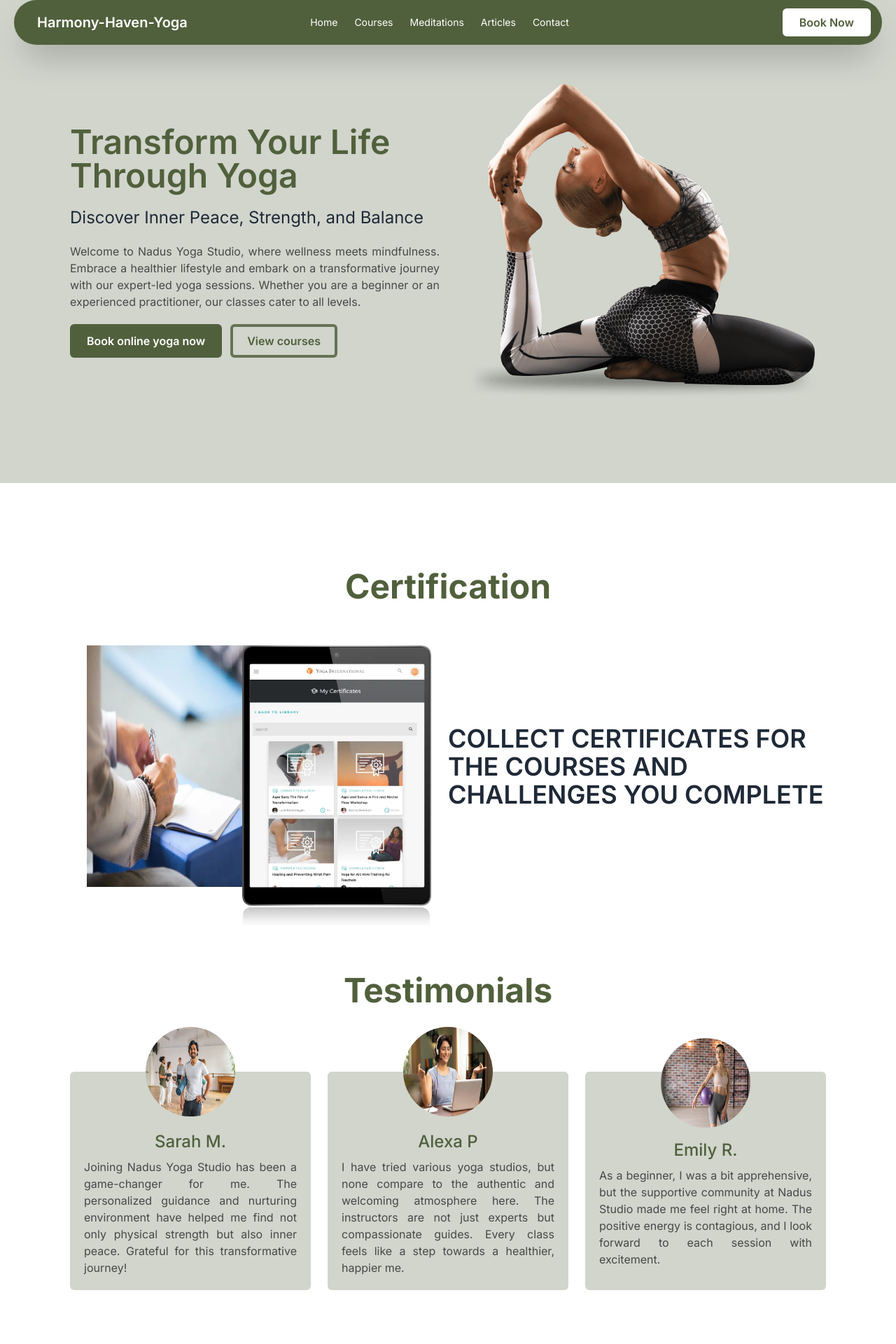
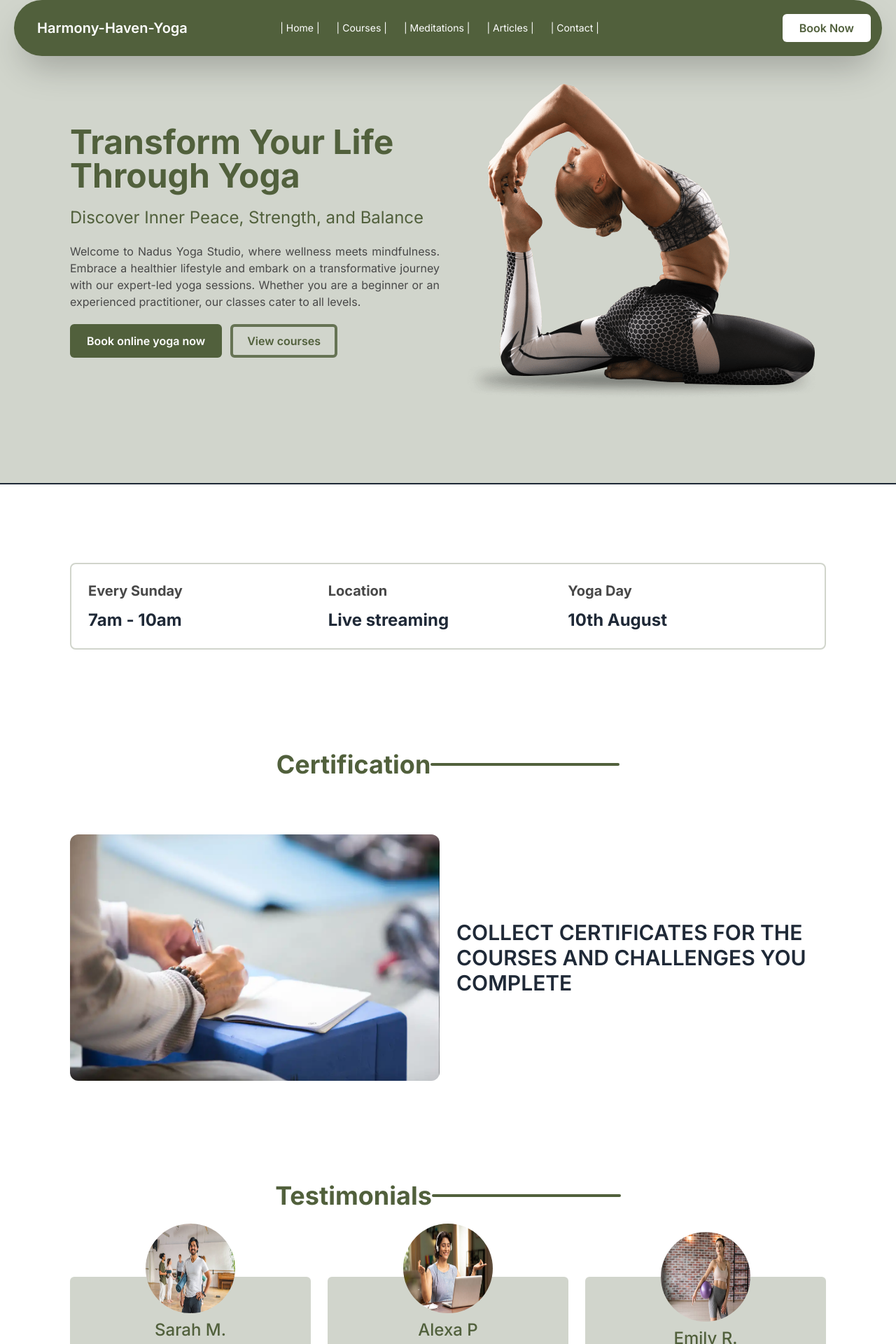
Before and after one commit to mahfuja5768/harmony-haven-yoga, a Next.js app: page / in a window 1280 px wide. Shown: the top 1920 px of the page at 70% size. Built offline with nearby package versions, Linux system fonts and the light colour scheme.

Commit message:
add schedule section

```diff
--- a/src/app/page.js
+++ b/src/app/page.js
@@ -4,11 +4,13 @@ import Banner from "@/components/ui/Banner";
 import Certificate from "@/components/ui/Certificate";
 import Client from "@/components/ui/Client";
 import NewsLetter from "@/components/ui/NewsLetter";
+import Schedule from "@/components/ui/Schedule";
 export default function HomePage() {
   return (
     <div className="">
       <Navbar />
       <Banner />
+      <Schedule />
       <Certificate />
       <Client />
       <NewsLetter />
--- a/src/components/shared/CustomButton.js
+++ b/src/components/shared/CustomButton.js
@@ -2,11 +2,11 @@ const CustomButton = ({isFill, text }) => {
   return (
     <>
       {isFill ? (
-        <button className="bg-[#51603c] px-5 py-2 text-white border-4 border-transparent hover:border-[#667354] font-semibold hover:text-primary hover:bg-transparent rounded-md transition-all duration-300">
+        <button className="bg-[#51603c] px-5 py-1 md:py-2 text-white border-4 border-transparent hover:border-[#667354] font-semibold hover:text-primary hover:bg-transparent rounded-md transition-all duration-300">
           {text}
         </button>
       ) : (
-        <button className="border-4 border-[#667354] px-5 py-2 hover:bg-[#667354]  font-semibold hover:text-white text-primary rounded-md transition-all duration-300">
+        <button className="border-4 border-[#667354] px-5 py-1 md:py-2 hover:bg-[#667354]  font-semibold hover:text-white text-primary rounded-md transition-all duration-300">
           {text}
         </button>
       )}
--- a/src/components/shared/Navbar.js
+++ b/src/components/shared/Navbar.js
@@ -25,7 +25,7 @@ const Navbar = () => {
   ];
 
   return (
-    <div className="max-w-[1240px] px-4 mx-auto rounded-full  shadow-2xl fixed left-0 z-10 mb-12 right-0 navbar bg-primary text-white">
+    <div className="max-w-[1240px] px-4 mx-auto rounded-full py-4 shadow-2xl fixed left-0 z-10 mb-12 right-0 navbar bg-primary text-white">
       <div className="navbar-start">
         <div className="dropdown">
           <div tabIndex={0} role="button" className="btn btn-ghost lg:hidden">
@@ -50,7 +50,7 @@ const Navbar = () => {
           >
             {navItems.map((item) => (
               <Link key={item} href={item.pathName}>
-                <button className="text-black">{item.route}</button>
+                <button className="text-black"> {item.route} </button>
               </Link>
             ))}
           </ul>
@@ -62,7 +62,7 @@ const Navbar = () => {
           {navItems.map((item) => (
             <Link key={item} href={item.pathName}>
               <button className="text-white mr-6 text-medium">
-                {item.route}
+                | {item.route} |
               </button>
             </Link>
           ))}
--- a/src/components/shared/SectionTitle.js
+++ b/src/components/shared/SectionTitle.js
@@ -1,8 +1,11 @@
 const SectionTitle = ({ heading }) => {
   return (
-      <h3 className="text-2xl md:text-3xl lg:text-5xl text-primary font-bold  text-center py-3 px-7 rounded-sm my-12">
+      <div className="flex justify-center items-center">
+        <h3 className=" text-2xl md:text-3xl lg:text-4xl text-primary font-bold  text-center  rounded-sm md:my-8  my-6">
         {heading}
       </h3>
+      <div className="text-2xl w-1/4 bg-primary h-1 rounded-full"></div>
+      </div>
   );
 };
 
--- a/src/components/ui/Banner.js
+++ b/src/components/ui/Banner.js
@@ -9,10 +9,10 @@ const Banner = () => {
       <Container>
         <div className="grid grid-cols-1 md:grid-cols-2 justify-center md:justify-between gap-6 items-center">
           <div className=" space-y-5">
-            <h1 className=" text-5xl w-full text-[#51603c] font-semibold">
+            <h1 className=" text-5xl w-full text-[#51603c] font-bold">
               Transform Your Life Through Yoga
             </h1>
-            <h3 className="text-2xl">
+            <h3 className="text-2xl text-primary">
               Discover Inner Peace, Strength, and Balance
             </h3>
             <p className="text-gray text-justify">
@@ -37,47 +37,3 @@ const Banner = () => {
 };
 
 export default Banner;
-
-
-// import Link from "next/link";
-// import { FaBars } from "react-icons/fa";
-// import CustomButton from "./CustomButton";
-
-// const Navbar = () => {
-//   return (
-//     <nav className="max-w-[1240px] mx-auto px-12 rounded-full mb-12 shadow-2xl h-18 lg:h-[12vh] sticky top-0 z-50 bg-primary text-textBlue">
-//       <div className="max-w-[1240px] mx-auto h-full py-1 flex items-center justify-between">
-//         <Link href="/" className="text-white text-lg font-bold">
-//           Harmony-Haven-Yoga
-//         </Link>
-
-//         <div className="hidden md:flex space-x-4">
-//           <Link href="/about" className="text-white text-lg font-medium">
-//             Home
-//           </Link>
-//           <Link href="/about" className="text-white text-lg font-medium">
-//             Courses
-//           </Link>
-//           <Link href="/contact" className="text-white text-lg font-medium">
-//             Meditations
-//           </Link>
-//           <Link href="/contact" className="text-white text-lg font-medium">
-//             Articles
-//           </Link>
-//         </div>
-
-//         <div className="md:hidden">
-//           <FaBars className="text-white text-2xl cursor-pointer" />
-//         </div>
-
-//         <div className="hidden md:flex space-x-4">
-//           <button className="border-4 bg-white  border-transparent px-5 py-1 hover:bg-secondary  font-semibold hover:text-white rounded-md transition-all duration-300">
-//             Book Now
-//           </button>
-//         </div>
-//       </div>
-//     </nav>
-//   );
-// };
-
-// export default Navbar;
--- a/src/components/ui/Certificate.js
+++ b/src/components/ui/Certificate.js
@@ -7,17 +7,12 @@ const Certificate = () => {
   return (
     <Container>
       <SectionTitle heading={"Certification"} />
-      <div className="grid grid-cols-1 md:grid-cols-2 my-12 justify-center items-center">
+      <div className="grid grid-cols-1 md:grid-cols-2 md:my-12 my-4 justify-center gap-6 items-center">
         <div className="relative flex  justify-center">
-          <Image src={certificate} className="w-1/2" alt="certificateImg" />
-          <Image
-            src={tabImg}
-            className=" -mb-20 -ml-12 w-1/2"
-            alt="certificateImg"
-          />
+          <Image src={certificate} className="rounded-xl " alt="certificateImg" />
         </div>
         <div>
-          <h1 className="text-4xl font-semibold mx-auto">
+          <h1 className="text-2xl md:text-3xl font-semibold mx-auto">
             COLLECT CERTIFICATES FOR THE COURSES AND CHALLENGES YOU COMPLETE
           </h1>
         </div>
--- a/src/components/ui/Client.js
+++ b/src/components/ui/Client.js
@@ -1,4 +1,3 @@
-
 import Image from "next/image";
 import client1 from "../../assets/images/c1.jpg";
 import client2 from "../../assets/images/c2.jpg";
@@ -10,16 +9,14 @@ const Client = () => {
   return (
     <Container>
       <SectionTitle heading={"Testimonials"} />
-      <div className=" grid grid-cols-1 md:grid-cols-2 lg:grid-cols-3 gap-6 pt-8">
+      <div className=" grid grid-cols-1 md:grid-cols-2 lg:grid-cols-3 md:gap-6 gap-24 pt-16">
         <div className=" flex flex-col  relative justify-center items-center bg-secondary p-5 rounded-md">
           <Image
             src={client1}
-            className=" absolute -top-16 w-32 h-32 rounded-full mx-auto"
+            className=" -mt-24 w-32 h-32 rounded-full mx-auto"
             alt="client1"
           />
-          <h2 className="text-2xl mt-16 font-medium my-2 text-primary">
-            Sarah M.
-          </h2>
+          <h2 className="text-2xl font-medium my-2 text-primary">Sarah M.</h2>
           <p className=" mx-auto text-justify text-gray">
             Joining Nadus Yoga Studio has been a game-changer for me. The
             personalized guidance and nurturing environment have helped me find
@@ -30,12 +27,10 @@ const Client = () => {
         <div className=" flex flex-col  relative justify-center items-center  bg-secondary p-5 rounded-md">
           <Image
             src={client2}
-            className=" absolute -top-16  w-32 h-32 rounded-full mx-auto"
+            className=" -mt-24  w-32 h-32 rounded-full mx-auto"
             alt="client2"
           />
-          <h2 className="text-2xl mt-16 font-medium my-2 text-primary">
-            Alexa P
-          </h2>
+          <h2 className="text-2xl  font-medium my-2 text-primary">Alexa P</h2>
           <p className=" mx-auto text-justify text-gray">
             I have tried various yoga studios, but none compare to the authentic
             and welcoming atmosphere here. The instructors are not just experts
@@ -46,12 +41,10 @@ const Client = () => {
         <div className=" flex flex-col  relative justify-center items-center  bg-secondary p-5 rounded-md">
           <Image
             src={client3}
-            className=" absolute -top-12 w-32 h-32 rounded-full mx-auto"
+            className="-mt-24 w-32 h-32 rounded-full mx-auto"
             alt="client2"
           />
-          <h2 className="text-2xl mt-16 font-medium my-2 text-primary">
-            Emily R.
-          </h2>
+          <h2 className="text-2xl  font-medium my-2 text-primary">Emily R.</h2>
           <p className=" mx-auto text-justify text-gray">
             As a beginner, I was a bit apprehensive, but the supportive
             community at Nadus Studio made me feel right at home. The positive
--- a/src/components/ui/NewsLetter.js
+++ b/src/components/ui/NewsLetter.js
@@ -5,7 +5,7 @@ const NewsLetter = () => {
   return (
     <Container>
 
-      <div className=" bg-secondary rounded-lg p-12  flex justify-center flex-col items-center">
+      <div className=" bg-secondary rounded-lg p-12  flex justify-start md:justify-center flex-col  md:items-center">
         <h2 className="text-3xl text-primary font-semibold md:text-4xl">
           Subscribe to Wellness Newsletter
         </h2>
@@ -15,7 +15,7 @@ const NewsLetter = () => {
         <div className="flex justify-center md:flex-row flex-col my-5 items-center gap-2">
           <input
             placeholder="Your Email"
-            className="py-3 rounded-md px-5 outline-4 outline-primary"
+            className="md:py-3 py-2 rounded-md px-5 mb-3 md:mb-0 outline-4 outline-primary"
           />
           <CustomButton isFill text={"Subscribe"} />
         </div>
--- /dev/null
+++ b/src/components/ui/Schedule.js
@@ -0,0 +1,26 @@
+import Container from "../shared/Container";
+
+const Schedule = () => {
+  return (
+   <div className="border-t-2 ">
+     <Container>
+      <div className="grid grid-cols-1 md:grid-cols-3 border-2 rounded-lg border-secondary p-6 justify-center items-center">
+        <div>
+          <h3 className=" font-bold text-gray mb-3 text-xl">Every Sunday</h3>
+          <h2 className=" font-bold text-2xl">7am - 10am</h2>
+        </div>
+        <div>
+          <h3 className=" font-bold text-gray mb-3 text-xl">Location</h3>
+          <h2 className=" font-bold text-2xl">Live streaming</h2>
+        </div>
+        <div>
+          <h3 className=" font-bold text-gray mb-3 text-xl">Yoga Day</h3>
+          <h2 className=" font-bold text-2xl">10th August</h2>
+        </div>
+      </div>
+    </Container>
+   </div>
+  );
+};
+
+export default Schedule;
```
